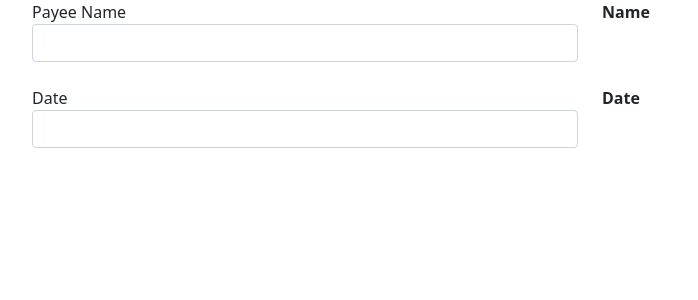
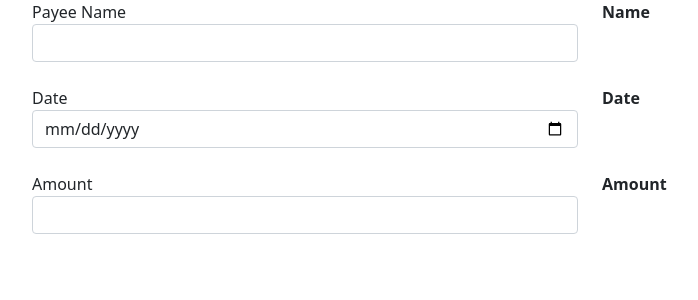
Before and after one commit to HennadiiZ/pipes_ud_ang, an Angular app: page / in a window 1280 px wide. Shown: the top 300 px of the page, without its empty margins (50-748 px from the left). Built offline with nearby package versions, Linux system fonts and the light colour scheme.

Commit message:
adding currency + date pipes

```diff
--- a/src/app/app.component.html
+++ b/src/app/app.component.html
@@ -20,12 +20,28 @@
     <div class="form-group col">
       <label>Date</label>
       <!-- <input (input)="onNameChange($event!.target?.value)"> -->
-      <input class="form-control" (input)="onDateChange($event!.target)">
+      <input class="form-control" type="date" (input)="onDateChange($event!.target)">
     </div>
     <div class="col">
       <label><b>Date</b></label>
       <div>
-        {{ date | date }}
+        {{ date | date: "MMMM d, y" }}
+      </div>
+    </div>
+  </div>
+
+  <br>
+
+  <div class="row">
+    <div class="form-group col">
+      <label>Amount</label>
+      <!-- <input (input)="onNameChange($event!.target?.value)"> -->
+      <input class="form-control" (input)="onAmountChange($event!.target)">
+    </div>
+    <div class="col">
+      <label><b>Amount</b></label>
+      <div>
+        {{ amount | currency }}
       </div>
     </div>
   </div>
--- a/src/app/app.component.ts
+++ b/src/app/app.component.ts
@@ -9,6 +9,7 @@ export class AppComponent {
 
   name!: string;
   date!: string;
+  amount!: string | number;
 
   onNameChange(value: any){
       this.name = value.value;
@@ -16,5 +17,9 @@ export class AppComponent {
 
   onDateChange(value: any){
     this.date = value.value;
+  }
+
+  onAmountChange(value: any){
+    this.amount = parseFloat(value.value);
+  }
 }
-}
```
